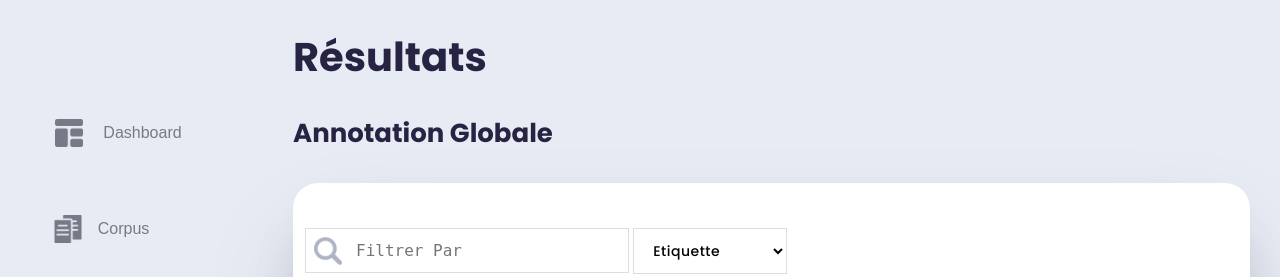
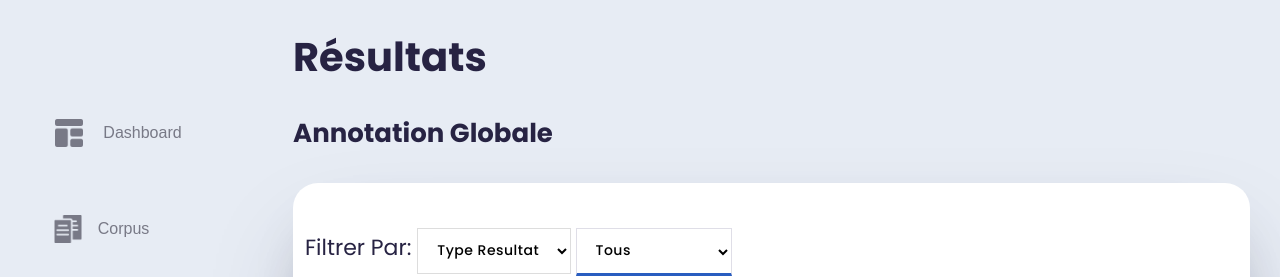
Before and after one commit to yassinekero/DS2A, a Django app: template app_annotation/templates/app_annotation/annotation_globale_modifier.html in a window 1280 px wide. Shown: the top 277 px of the page. Run offline with Django 3.2, Linux system fonts and the light colour scheme; the template is opened without the code that fills it, so the values that code supplies are empty; some libraries are stand-ins or nearby versions.

Commit message:
Update annotation_globale_modifier.html

```diff
--- a/app_annotation/templates/app_annotation/annotation_globale_modifier.html
+++ b/app_annotation/templates/app_annotation/annotation_globale_modifier.html
@@ -51,11 +51,28 @@
 
               <div class="titre">{{corpus.titre_corpus}}</div>
 
-              <input type="text" id="myInput" style="background-image: url('{% static 'img/search.png' %}');" onkeyup="myFunction()" placeholder="Filtrer Par">
+              <span class="entry" style="font-size: 22px">Filtrer Par: </span>
+
               <select style="padding: 11px 15px 11px 15px; border: 1px solid #ddd"class="fields type filter_type" onchange="change_filter()">
+                <option>Type Resultat</option>
                 <option>Etiquette</option>
-                <option>Type Resultat</option>
+
               </select>
+              <select style="padding: 11px 15px 11px 15px; "class="fields type type_res_value" onchange="myFunction()">
+                <option>Tous</option>
+                <option>Homogène</option>
+                <option>Hétérogène</option>
+                <option>Contradiction</option>
+                <option>Non Annoté</option>
+              </select>
+              <select style="padding: 11px 15px 11px 15px; display: none" class="fields type etiquette_value" onchange="myFunction()" name ="avis">
+                <option>Tous</option>
+                 {% for cat in categories%}
+                 <option>{{cat.nom_categorie}}</option>
+                 {%endfor%}
+                 <option>Indeterminé</option>
+             </select>
+             <br>
               <div class="entry" style="font-size: 19px">Homogène: <span style="color: green">{{tw_homogene}}% </span>- Hétérogène: {{tw_heterogene}}% - Contradictoire: <span style="color: red">{{tw_contradiction}}%</span> - Non Annoté: {{tw_non_annote}}%</div>
               <br>
 
@@ -119,23 +136,30 @@
         </div>
         <script>
           let filter_select= document.querySelector(".filter_type")
-          let filter_type
-          console.log("Hello")
+          let type_res_value= document.querySelector(".type_res_value")
+          let etiquette_value = document.querySelector(".etiquette_value")
+          let filter_type = filter_select.options[filter_select.selectedIndex].value;
           function change_filter()
           {
              filter_type = filter_select.options[filter_select.selectedIndex].value;
-            if (filter_type == "Type Resultat")
-            {
+             if (filter_type == "Type Resultat")
+             {
+              etiquette_value.style.display = "none"
+              type_res_value.style.display = "inline"
+             }
+             else if(filter_type == "Etiquette")
+             {
+              type_res_value.style.display = "none"
+              etiquette_value.style.display = "inline"
+             }
 
-            }
           }
 
 
           function myFunction() {
 
             var input, filter, table, tr, td, i, txtValue;
-            input = document.getElementById("myInput");
-            filter = input.value.toUpperCase();
+
             table = document.getElementById("table_ag");
             tr = table.getElementsByTagName("tr");
 
@@ -144,12 +168,25 @@
             for (i = 0; i < tr.length; i++) {
               if (filter_type == "Type Resultat")
               {
+                let type_res_value= document.querySelector(".type_res_value")
+                filter = type_res_value.options[type_res_value.selectedIndex].value.toUpperCase();
+                if (filter == "TOUS")
+                {
+                  filter = "";
+                }
                 td = tr[i].getElementsByTagName("td")[0];
               }
-              else
+              else if(filter_type == "Etiquette")
               {
+                let etiquette_value = document.querySelector(".etiquette_value")
+                filter = etiquette_value.options[etiquette_value.selectedIndex].value.toUpperCase();
+                if (filter == "TOUS")
+                {
+                  filter = "";
+                }
                 td = tr[i].getElementsByTagName("td")[1];
               }
+
               if (td) {
                 txtValue = td.textContent || td.innerText;
                 if (txtValue.toUpperCase().indexOf(filter) > -1) {
```
